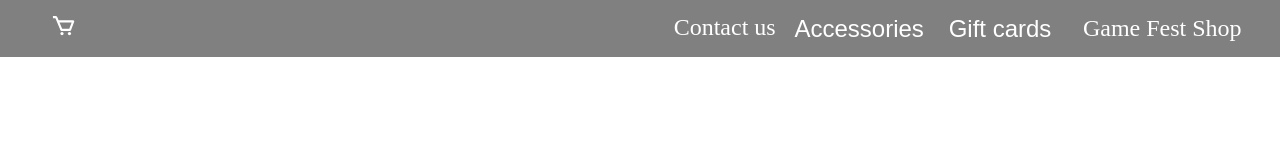
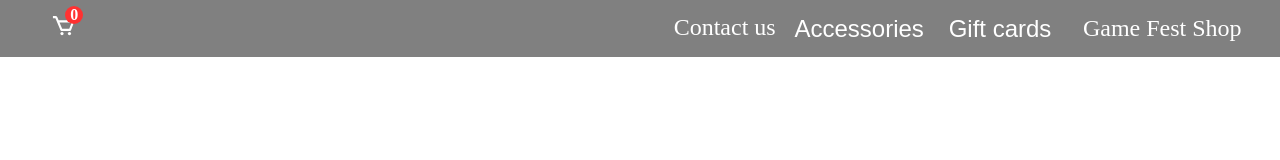
Before and after one commit to Ali-Ghasemi-Tech/game-fest, a React (Create React App) app: page /game-fest/cart in a window 1280 px wide. Shown: the top 160 px of the page. Built offline with nearby package versions, Linux system fonts and the light colour scheme.

Commit message:
add total product amount to cart icon

```diff
--- a/src/App.js
+++ b/src/App.js
@@ -9,13 +9,10 @@ import steamProducts from "./products-object/steamProducts";
 import originProducts from "./products-object/originProducts";
 
 function App() {
-  console.log("app runs");
   const [productList, setProductList] = useState([]);
 
   function setList(list) {
     setProductList(list);
-    console.log("this is list");
-    console.log(list);
   }
 
   return (
--- a/src/StateContext.js
+++ b/src/StateContext.js
@@ -1,9 +1,10 @@
+import { toHaveAccessibleDescription } from "@testing-library/jest-dom/matchers";
 import React, { createContext, useContext, useEffect, useState } from "react";
 const StateContext = createContext();
 
 export const StateProvider = ({ children, productList }) => {
   const [data, setData] = useState([]);
-  console.log("state runs");
+  const [totalProduct, setTotalProduct] = useState(0);
 
   function toggleClick(id) {
     setData((prevData) =>
@@ -22,7 +23,16 @@ export const StateProvider = ({ children, productList }) => {
       )
     );
   }
-  console.log(data);
+
+  function controlTotalAmount() {
+    let total = 0;
+    const amounts = data.map((product) => product.amount);
+    amounts.forEach((amount) => {
+      total += amount;
+    });
+    setTotalProduct(total);
+  }
+
   function mergeArray() {
     setData(data.concat(productList));
   }
@@ -30,17 +40,19 @@ export const StateProvider = ({ children, productList }) => {
   useEffect(() => {
     if (data.length !== 0) {
       const isArrayCat = data.every((product) => {
-        console.log(product.cat);
         return productList[0].cat !== product.cat;
       });
       if (isArrayCat) mergeArray();
     } else {
       setData(productList);
     }
-  }, [productList]);
+    controlTotalAmount();
+  }, [productList, data]);
 
   return (
-    <StateContext.Provider value={{ data, toggleClick, controlAmount }}>
+    <StateContext.Provider
+      value={{ data, toggleClick, controlAmount, totalProduct }}
+    >
       {children}
     </StateContext.Provider>
   );
--- a/src/components/Navbar.jsx
+++ b/src/components/Navbar.jsx
@@ -5,8 +5,15 @@ import GiftCardsCat from "../categorys/GiftCardsCat";
 import AccessoriesCat from "../categorys/AccessoriesCat";
 import { Link } from "react-router-dom";
 import { Outlet } from "react-router-dom";
+import { useContext, useEffect, useState } from "react";
+import { useStateContext } from "../StateContext";
 
 const Navbar = () => {
+  const { totalProduct } = useStateContext();
+  const [cartNumber, setCartNumber] = useState(0);
+  useEffect(() => {
+    setCartNumber(totalProduct);
+  }, [totalProduct]);
   return (
     <>
       <div id="navbar" className="">
@@ -25,7 +32,16 @@ const Navbar = () => {
         </div>
         <div id="nav-left">
           <Link to="/cart" id="cart">
-            <Cart style={{ fill: "white", width: "auto", padding: "1vw" }} />
+            <Cart
+              className="cart-icon"
+              style={{
+                fill: "white",
+                width: "auto",
+                padding: "1vw",
+                zIndex: "20",
+              }}
+            />
+            <div className="cart-number">{cartNumber}</div>
           </Link>
         </div>
       </div>
--- a/src/pages/Cart.jsx
+++ b/src/pages/Cart.jsx
@@ -7,12 +7,8 @@ import { useStateContext } from "../StateContext";
 
 const Cart = () => {
   const { data, controlAmount } = useStateContext();
-  console.log("cart");
-  console.log(data);
 
-  useEffect(() => {
-    data.map((product) => console.log(typeof product));
-  }, [data]);
+  useEffect(() => {}, [data]);
   return (
     <div className="cart-page">
       {data.map((product, index) => (
--- a/src/pages/Home.jsx
+++ b/src/pages/Home.jsx
@@ -3,12 +3,9 @@ import "../style/home.css";
 import Navbar from "../components/Navbar";
 import Layout from "./Layout";
 const Home = ({ cat, selectList, object }) => {
-  console.log("home runs");
-
   useEffect(() => {
     if (!object) return;
     selectList(object);
-    console.log("the home passed the object");
   }, [object]);
   return (
     <>
--- a/src/pages/Layout.jsx
+++ b/src/pages/Layout.jsx
@@ -5,7 +5,6 @@ import "../style/layout.css";
 import Product from "../components/Product";
 
 const Layout = ({ cat }) => {
-  console.log("layout runs");
   const { data, toggleClick, controlAmount } = useStateContext();
   function handleClick(id) {
     toggleClick(id);
--- a/src/style/cart.css
+++ b/src/style/cart.css
@@ -47,4 +47,5 @@
 }
 .cart-controller-container {
   width: 20%;
+  direction: rtl;
 }
--- a/src/style/navbar.css
+++ b/src/style/navbar.css
@@ -37,4 +37,23 @@ a {
 }
 #nav-left {
   width: 4vw;
+  position: relative;
 }
+.cart-number {
+  display: flex;
+  justify-content: center;
+  align-items: center;
+  text-align: center;
+  position: absolute;
+  width: 1vw;
+  height: 1vw;
+  top: 0.5vw;
+  right: 0.5vw;
+  padding: 0.2vw;
+  font-size: clamp(0.6rem, 2vw, 1rem);
+  background-color: rgb(255, 49, 49);
+  color: white;
+  border-radius: 150px;
+  z-index: 10;
+  font-weight: bold;
+}
```
